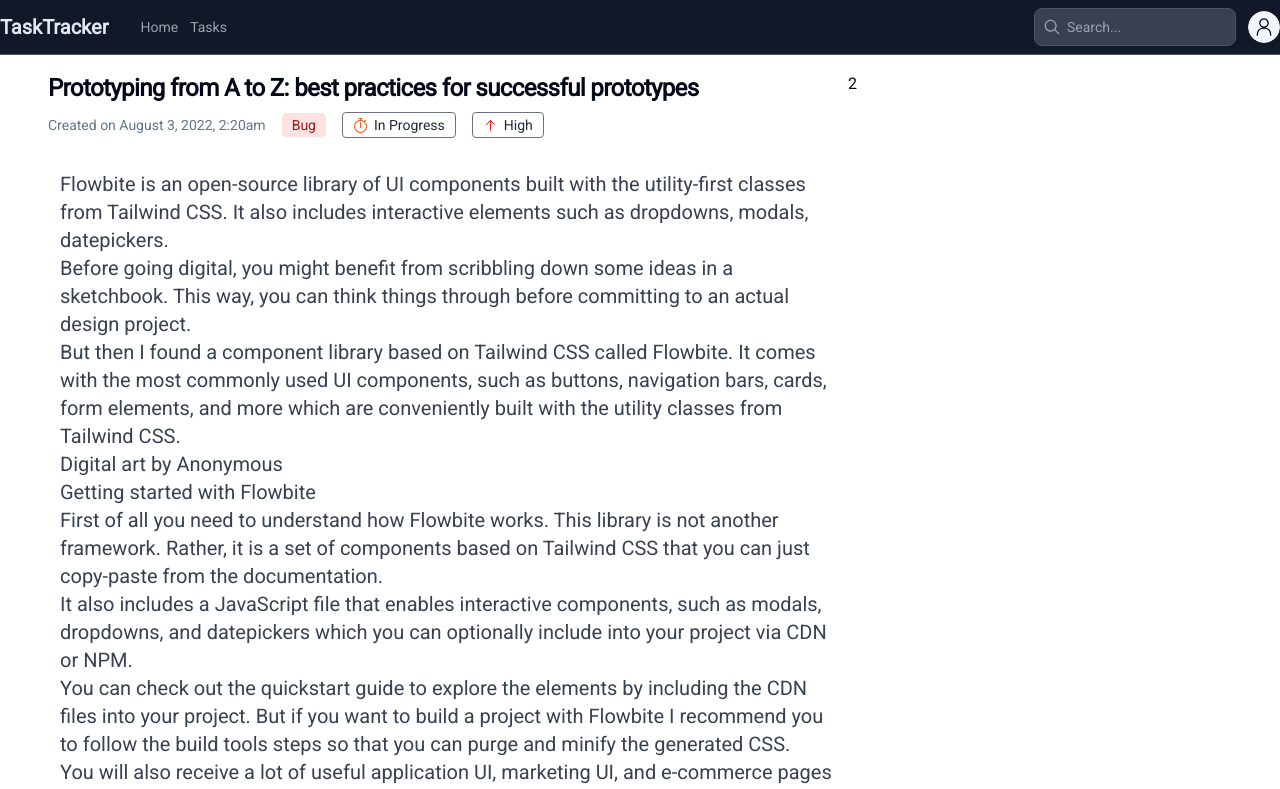
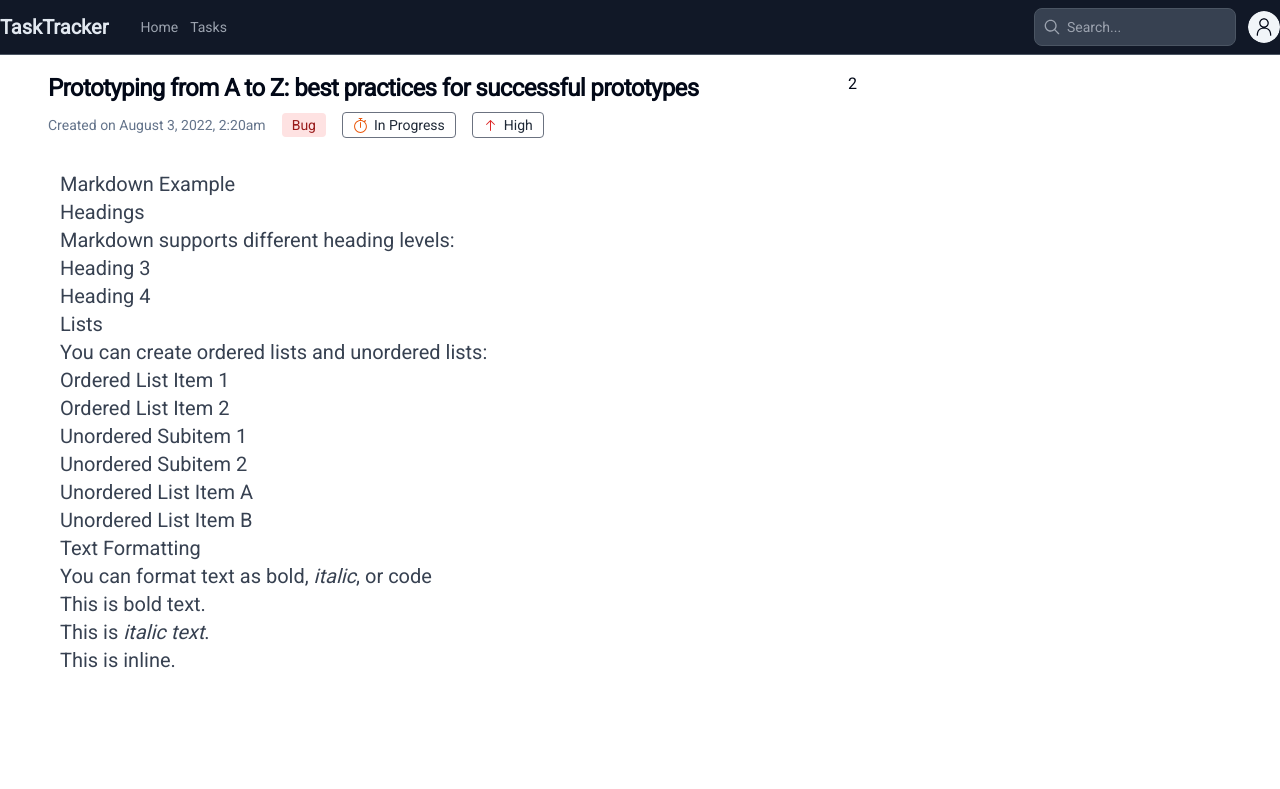
Before and after one commit to KennyMwendwaX/task-trace, a Next.js app: page /tasks/1 in a window 1280 px wide. Shown: the top 789 px of the page. Built offline with nearby package versions, Linux system fonts and the light colour scheme.

Commit message:
npm i remark-gfm

```diff
--- a/app/tasks/[slug]/page.tsx
+++ b/app/tasks/[slug]/page.tsx
@@ -1,4 +1,5 @@
 import { ArrowUpIcon, StopwatchIcon } from "@radix-ui/react-icons";
+import ReactMarkdown from "react-markdown";
 
 export default function Task() {
   const markdown = `# Markdown Example
@@ -50,7 +51,8 @@ export default function Task() {
             </div>
             <div className="">
               <div className="p-3 text-xl font-thin text-gray-700">
-                <p>
+                <ReactMarkdown>{markdown}</ReactMarkdown>
+                {/* <p>
                   Flowbite is an open-source library of UI components built with
                   the utility-first classes from Tailwind CSS. It also includes
                   interactive elements such as dropdowns, modals, datepickers.
@@ -161,7 +163,7 @@ export default function Task() {
                   A typeface is a collection of letters. While each letter is
                   unique, certain shapes are shared across letters. A typeface
                   represents shared patterns across a collection of letters.
-                </p>
+                </p> */}
               </div>
             </div>
           </div>
--- a/package.json
+++ b/package.json
@@ -38,6 +38,7 @@
     "react-dom": "^18.2.0",
     "react-markdown": "^9.0.0",
     "recharts": "^2.8.0",
+    "remark-gfm": "^4.0.0",
     "tailwind-merge": "^1.14.0",
     "tailwindcss": "3.3.3",
     "tailwindcss-animate": "^1.0.7",
```
Also changed, not shown: 1 other file (tests, documents, lock files or other folders).
